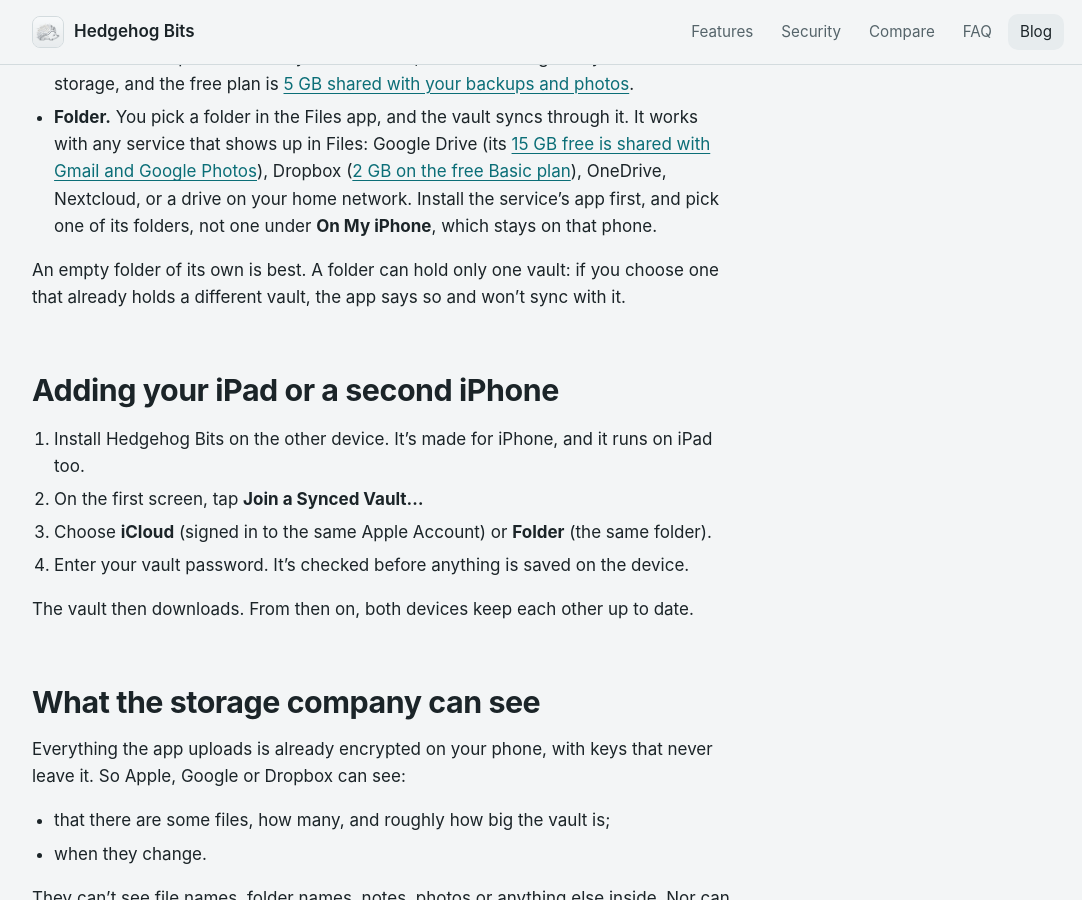
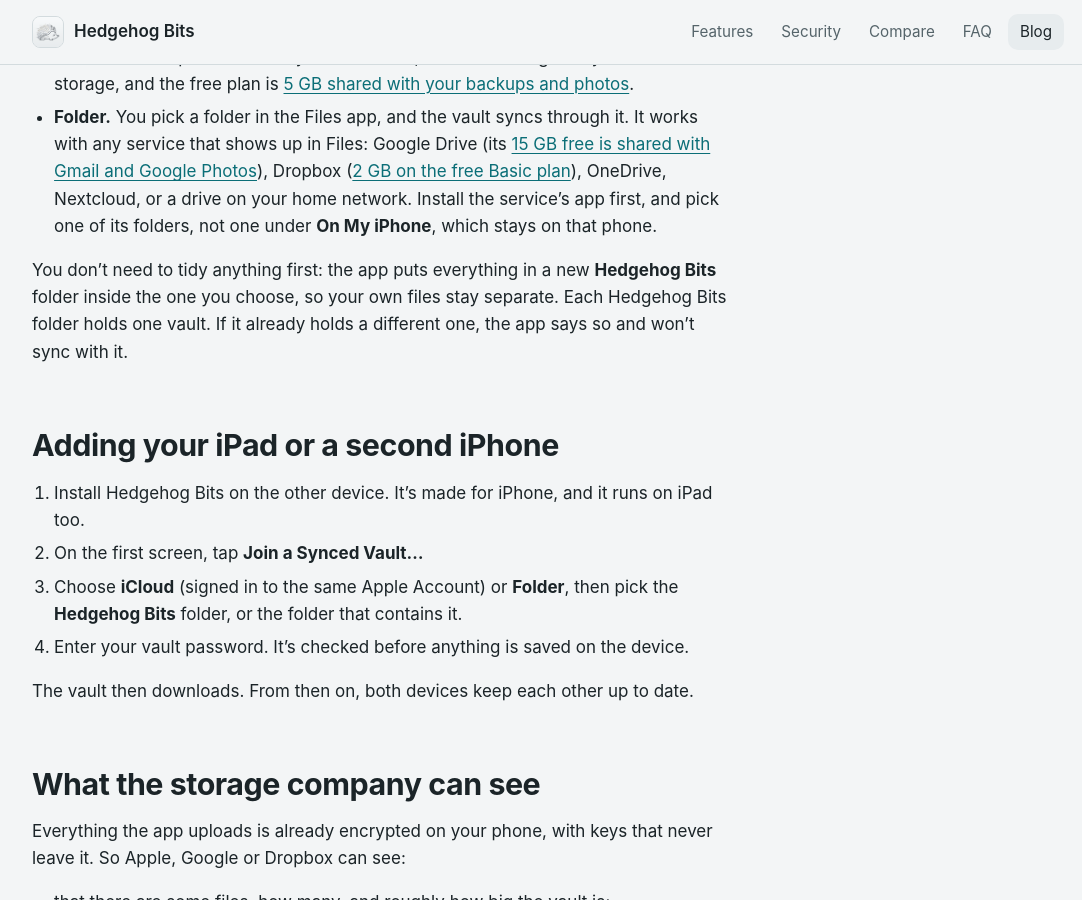
Before and after one commit to enjoypatterns/hedgehogbits-website, a Jekyll site: the page built from _posts/2026-11-23-sync-private-files-between-iphone-and-ipad.md, in a window 1280 px wide and 900 px high, scrolled down 944 px. Shown: the whole window, without its empty margins (92-1174 px from the left). Built offline with Jekyll 4.4.1, drawn with Linux system fonts in a browser that asks for light colours; some of the changed text lies outside the part shown.

Commit message:
Blog: publish 'How to sync private files between iPhone and iPad' today
Moved from 1 Dec to 23 Nov, so it's live with this deploy (URL now
/blog/2026/11/...). Also describes the Hedgehog Bits folder the app
now creates inside the chosen folder.

Co-Authored-By: Claude Opus 5.5 <noreply@anthropic.com>

```diff
--- a/_posts/2026-12-01-sync-private-files-between-iphone-and-ipad.md
+++ b/_posts/2026-11-23-sync-private-files-between-iphone-and-ipad.md
@@ -21,13 +21,13 @@ Open the vault, go to **Settings → Sync** and choose:
 - **iCloud.** The vault goes to a private area of your own iCloud that only the app can use. It's the simplest choice if you have room, but it counts against your iCloud storage, and the free plan is [5 GB shared with your backups and photos](https://support.apple.com/en-us/108922).
 - **Folder.** You pick a folder in the Files app, and the vault syncs through it. It works with any service that shows up in Files: Google Drive (its [15 GB free is shared with Gmail and Google Photos](https://support.google.com/googleone/answer/9312312)), Dropbox ([2 GB on the free Basic plan](https://help.dropbox.com/plans/dropbox-basic-faq)), OneDrive, Nextcloud, or a drive on your home network. Install the service's app first, and pick one of its folders, not one under **On My iPhone**, which stays on that phone.
 
-An empty folder of its own is best. A folder can hold only one vault: if you choose one that already holds a different vault, the app says so and won't sync with it.
+You don't need to tidy anything first: the app puts everything in a new **Hedgehog Bits** folder inside the one you choose, so your own files stay separate. Each Hedgehog Bits folder holds one vault. If it already holds a different one, the app says so and won't sync with it.
 
 ## Adding your iPad or a second iPhone
 
 1. Install Hedgehog Bits on the other device. It's made for iPhone, and it runs on iPad too.
 2. On the first screen, tap **Join a Synced Vault…**
-3. Choose **iCloud** (signed in to the same Apple Account) or **Folder** (the same folder).
+3. Choose **iCloud** (signed in to the same Apple Account) or **Folder**, then pick the **Hedgehog Bits** folder, or the folder that contains it.
 4. Enter your vault password. It's checked before anything is saved on the device.
 
 The vault then downloads. From then on, both devices keep each other up to date.
```
Also changed, not shown: .claude/seo-blog-post.md.
